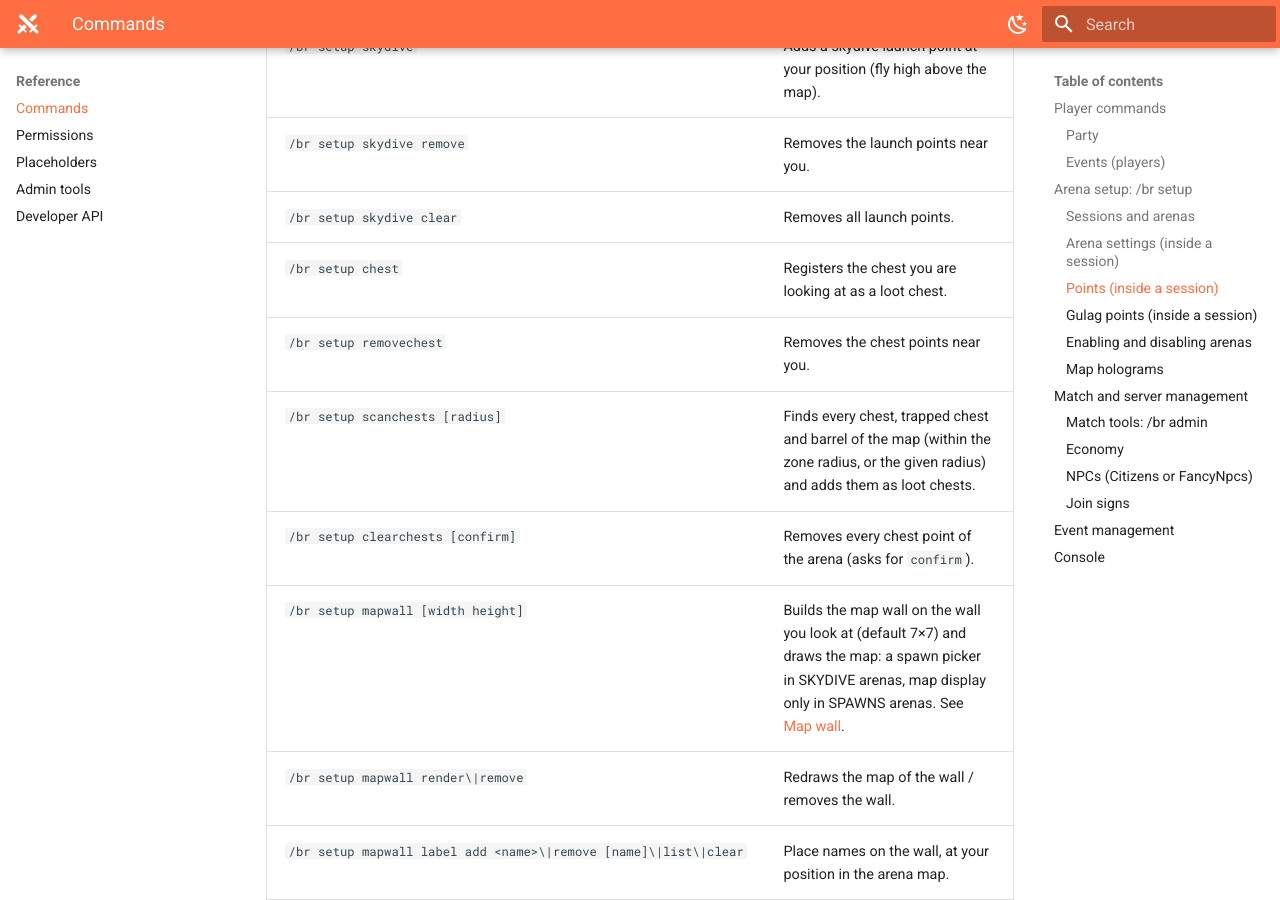
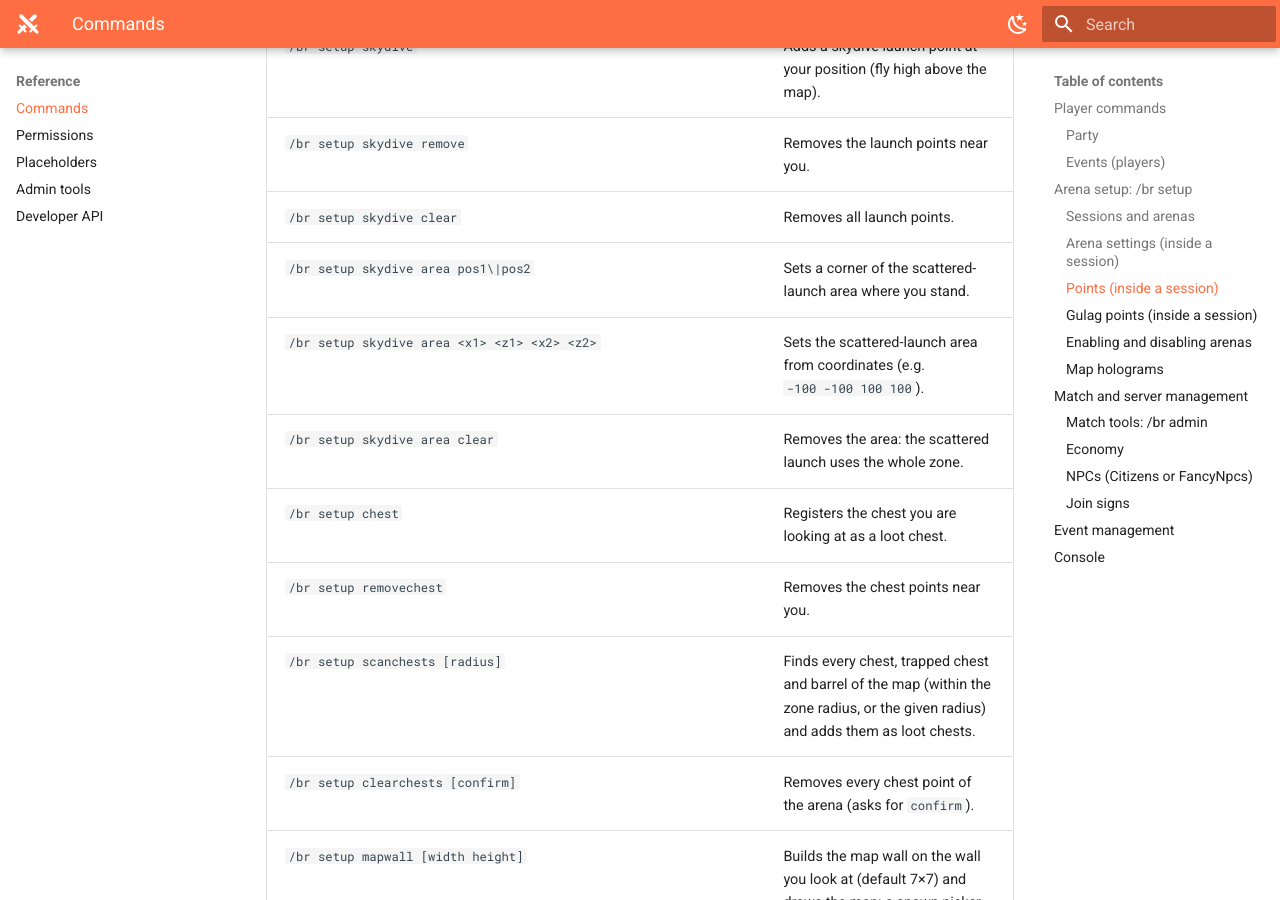
Before and after one commit to Giuseppe-Marco/mrtbattleroyale-wiki, an MkDocs documentation site: the page built from docs/reference/commands.md, in a window 1280 px wide and 900 px high, scrolled down 5166 px. Built offline with MkDocs 1.6.1 and Material for MkDocs 9.7.7, drawn with Linux system fonts in a browser that asks for light colours.

Commit message:
Scattered launch area (2.1.4)
Co-Authored-By: Claude Opus 5.5 <noreply@anthropic.com>

```diff
--- a/docs/reference/commands.md
+++ b/docs/reference/commands.md
@@ -100,6 +100,9 @@ All need **`br.admin.setup`**, must be run by a player, and cannot be used while
 | `/br setup skydive` | Adds a skydive launch point at your position (fly high above the map). |
 | `/br setup skydive remove` | Removes the launch points near you. |
 | `/br setup skydive clear` | Removes all launch points. |
+| `/br setup skydive area pos1\|pos2` | Sets a corner of the scattered-launch area where you stand. |
+| `/br setup skydive area <x1> <z1> <x2> <z2>` | Sets the scattered-launch area from coordinates (e.g. `-100 -100 100 100`). |
+| `/br setup skydive area clear` | Removes the area: the scattered launch uses the whole zone. |
 | `/br setup chest` | Registers the chest you are looking at as a loot chest. |
 | `/br setup removechest` | Removes the chest points near you. |
 | `/br setup scanchests [radius]` | Finds every chest, trapped chest and barrel of the map (within the zone radius, or the given radius) and adds them as loot chests. |
```
Also changed, not shown: docs/changelog.md (+6 -0 lines), docs/gameplay/match.md (+1 -0 lines).
